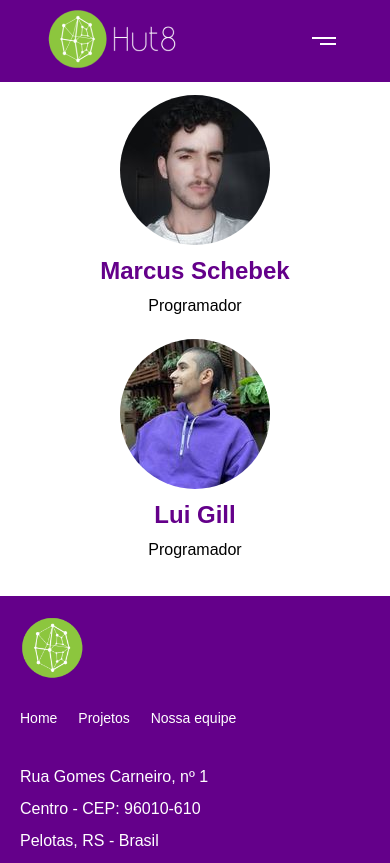
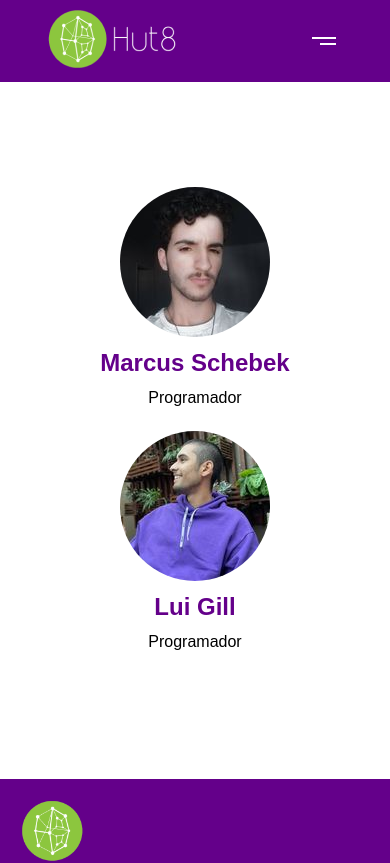
Before and after one commit to luigill/processo-seletivo-hut8-grupo4, a React (Vite) app: page /nossa-equipe in a window 390 px wide. Shown: the top 863 px of the page. Built offline with nearby package versions, Linux system fonts and the light colour scheme.

Commit message:
buguizinho besta na nossa equipe arrumado

```diff
--- a/src/Components/Menu/styles.scss
+++ b/src/Components/Menu/styles.scss
@@ -24,7 +24,7 @@ header {
 
 
       @media (max-width: 844px) {
-        z-index: 5;
+        z-index: 3;
         display: flex;
         flex-direction: column;
         position: absolute;
--- a/src/pages/NossoTime/styles.scss
+++ b/src/pages/NossoTime/styles.scss
@@ -35,4 +35,8 @@
     padding-bottom: 1.5em;
    }
   }
+
+  @media (max-width: 834px){
+    height: 75vh;
+  }
 }
```
